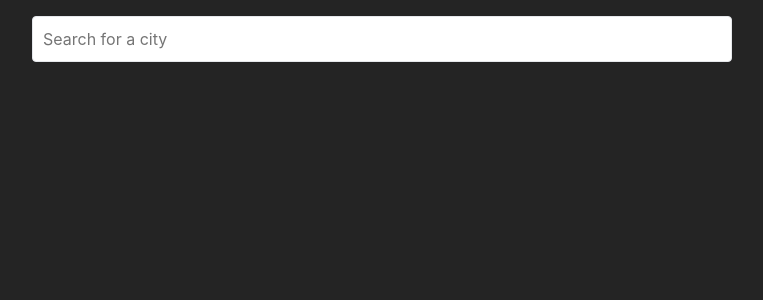
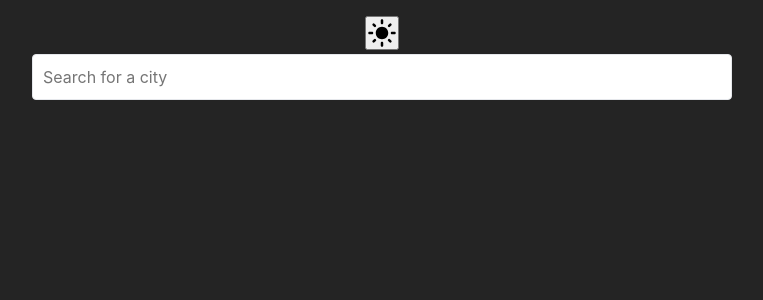
Before and after one commit to NazSvn/WeatherApp, a React (Vite) app: page / in a window 1280 px wide. Shown: the top 300 px of the page, without its empty margins (258-1021 px from the left). Built offline with nearby package versions, Linux system fonts and the light colour scheme.

Commit message:
feat: add theme toggle button to App component
- Import useWeatherContext hook for theme management
- Add dark/light mode toggle button with icons
- Implement theme switching functionality using context

```diff
--- a/src/App.jsx
+++ b/src/App.jsx
@@ -4,10 +4,19 @@ import './assets/styles/globalStyle.css';
 
 import SearchEngine from './components/SearchEngine/SearchEngine';
 import WeatherCard from './components/WeatherCard/WeatherCard';
+import useWeatherContext from './hooks/useWeatherContext';
+import { MdDarkMode, MdLightMode } from 'react-icons/md';
 
 function App() {
+  const { toggleTheme, isDark } = useWeatherContext();
   return (
     <>
+      <button
+        className='theme-button'
+        onClick={toggleTheme}
+      >
+        {isDark ? <MdDarkMode size={30} /> : <MdLightMode size={30} />}
+      </button>
       <SearchEngine />
       <WeatherCard />
     </>
```
